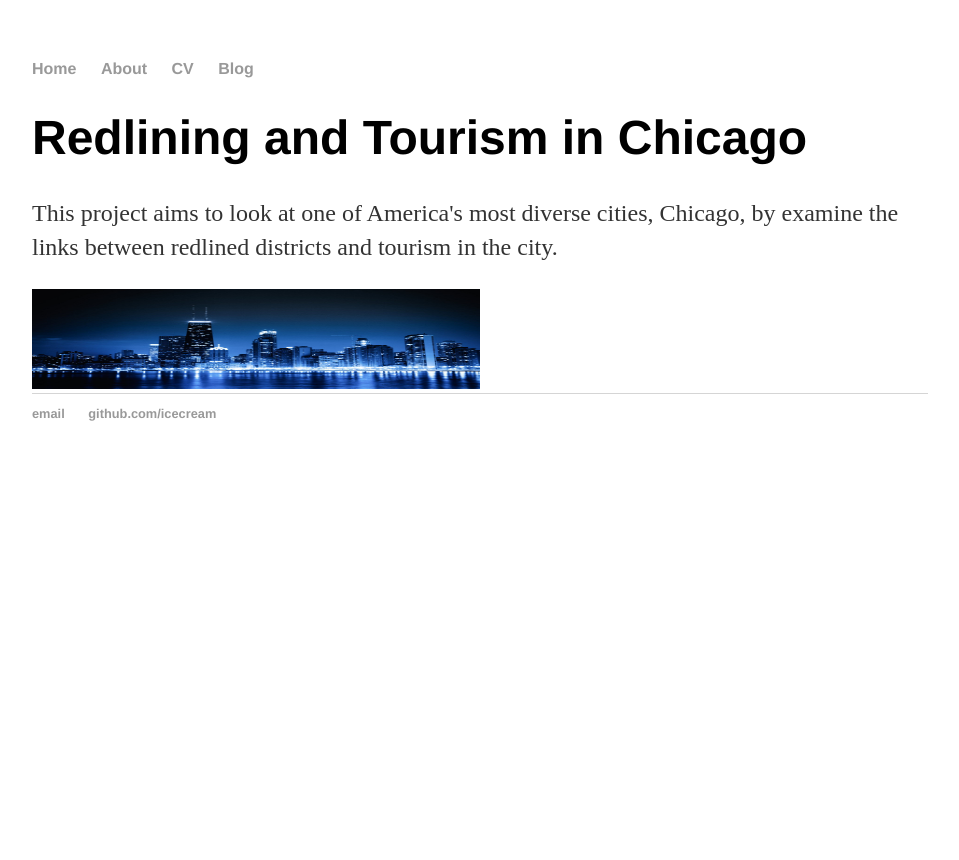
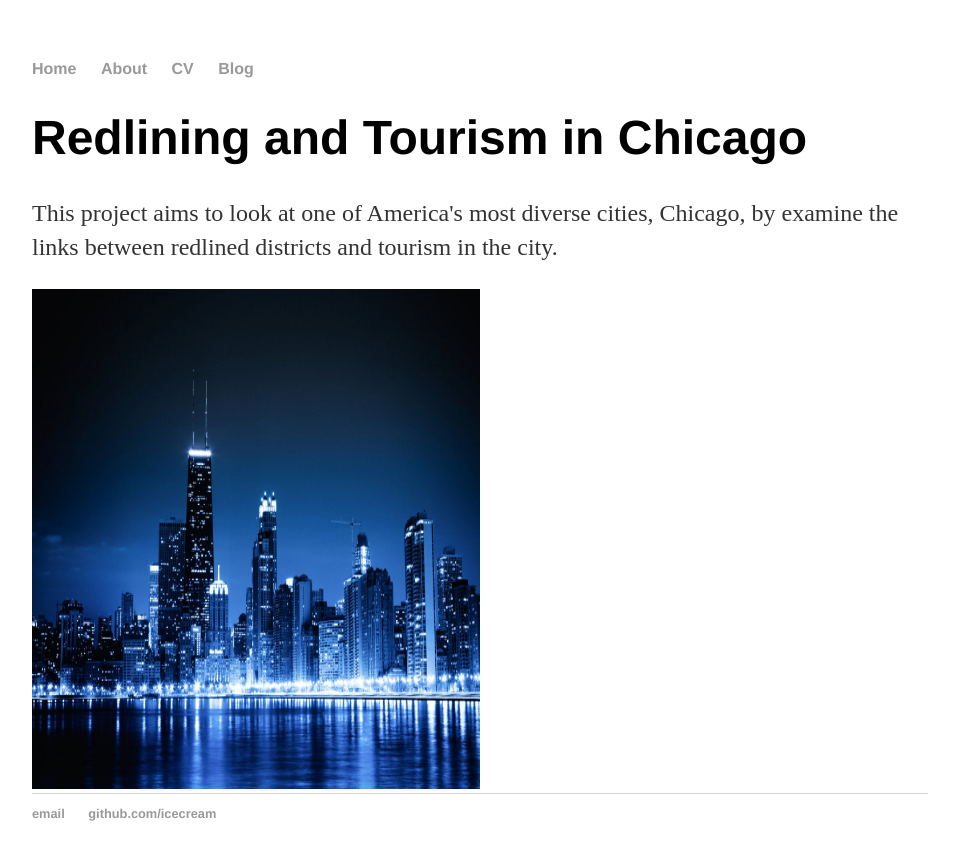
Before and after one commit to WillKaraChicago/WillKaraChicago.github.io, a Jekyll site: the page built from index.html, in a window 1280 px wide. Shown: the top 860 px of the page, without its empty margins (160-1119 px from the left). Built offline with Jekyll 4.4.1, drawn with Linux system fonts in a browser that asks for light colours.

Commit message:
Update index.html

```diff
--- a/index.html
+++ b/index.html
@@ -6,5 +6,5 @@
 	<h1>Redlining and Tourism in Chicago</h1>
 	<p>This project aims to look at one of America's most diverse cities, Chicago, by examine the links between redlined districts and tourism in the city.</p>
 	<div>
-		<img src="https://github.com/WillKaraChicago/WillKaraChicago.github.io/blob/master/cha.jpg?raw=true"style="width: 50%"height="100"></img> </div>
+		<img src="https://github.com/WillKaraChicago/WillKaraChicago.github.io/blob/master/cha.jpg?raw=true"style="width: 50%"height="500"></img> </div>
 </div><!-- /.blurb -->
```
